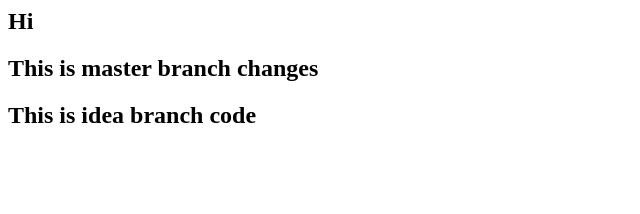
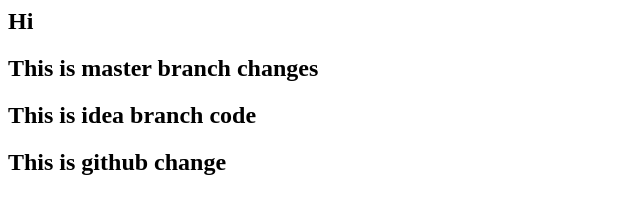
Before and after one commit to reddychaitu2002/syne_devops, a plain HTML site: page index.html in a window 1280 px wide. Shown: the whole page, without its empty margins (0-640 px from the left). Drawn offline with Linux system fonts and the light colour scheme.

Commit message:
This is Dev 2 change

```diff
--- a/index.html
+++ b/index.html
@@ -1,3 +1,4 @@
 <h2>Hi</h2>
 <h2>This is master branch changes</h2>
 <h2>This is idea branch code</h2>
+<h2>This is github change</h2>
```
